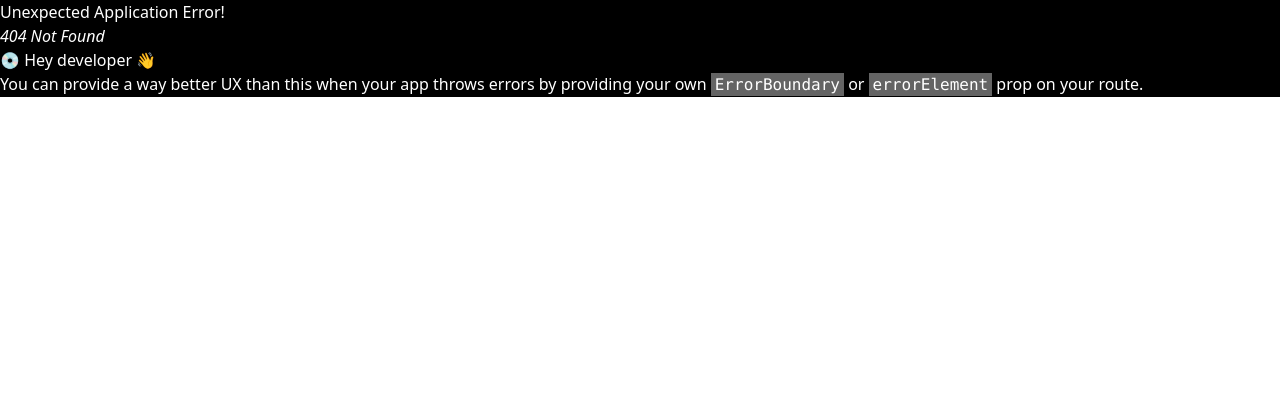
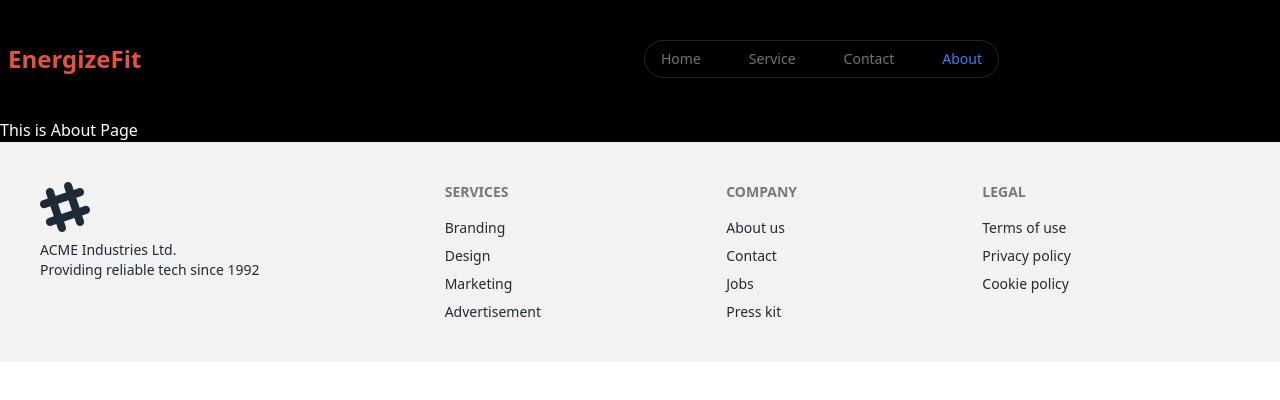
Before and after one commit to tuhin92/EnergizeFit, a React (Vite) app: page /about in a window 1280 px wide. Before the commit this address had no page. Shown: the top 400 px of the page. Built offline with nearby package versions, Linux system fonts and the light colour scheme.

Commit message:
set all routes

```diff
--- /dev/null
+++ b/src/Components/About.jsx
@@ -0,0 +1,11 @@
+import React from 'react';
+
+const About = () => {
+    return (
+        <div>
+            <h2>This is About Page</h2>
+        </div>
+    );
+};
+
+export default About;
--- /dev/null
+++ b/src/Components/Contact.jsx
@@ -0,0 +1,11 @@
+import React from 'react';
+
+const Contact = () => {
+    return (
+        <div>
+            <h2>This is Contact page</h2>
+        </div>
+    );
+};
+
+export default Contact;
```
Also changed, not shown: src/Routes/Routes.jsx (+10 -0 lines).
